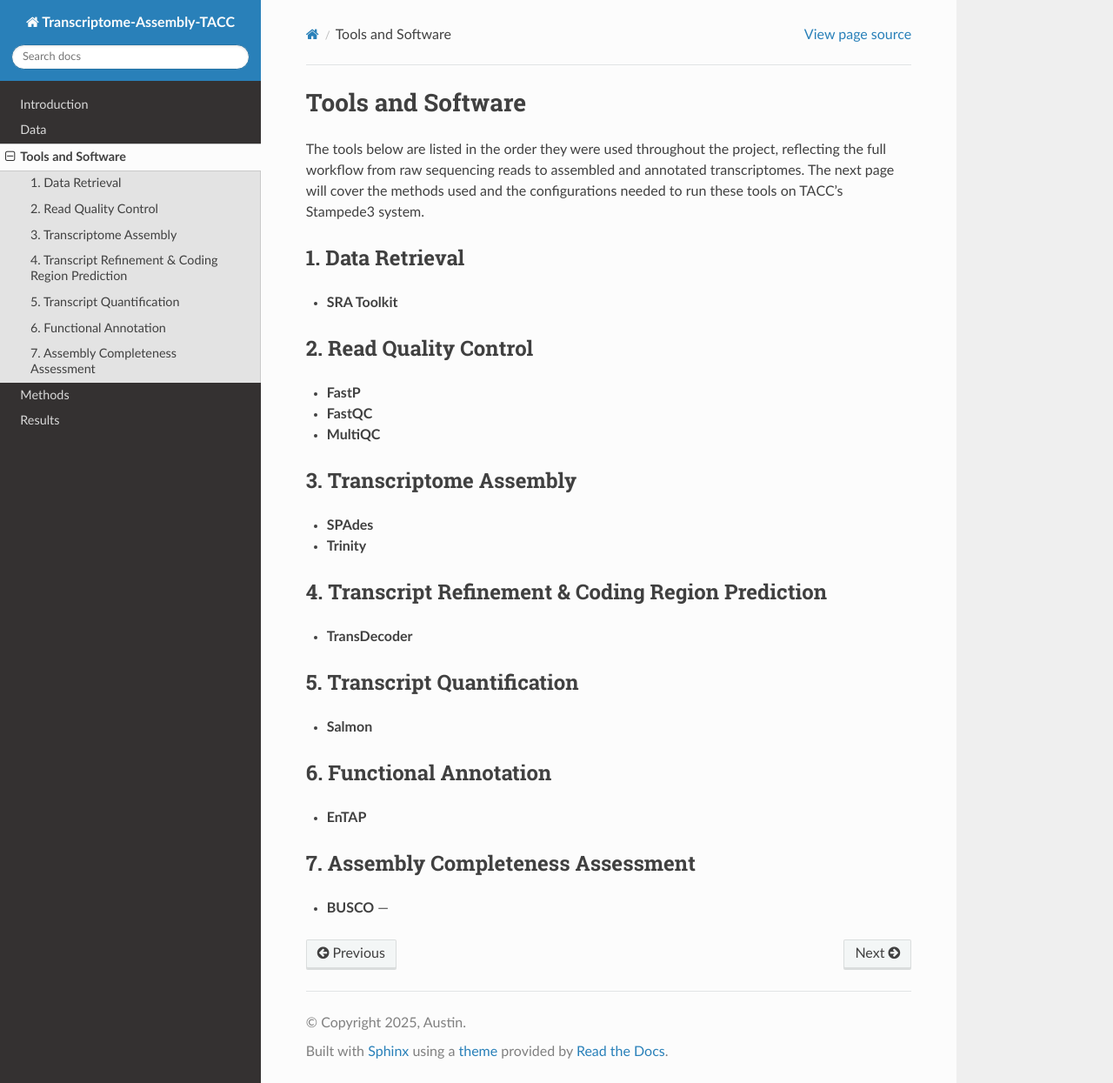
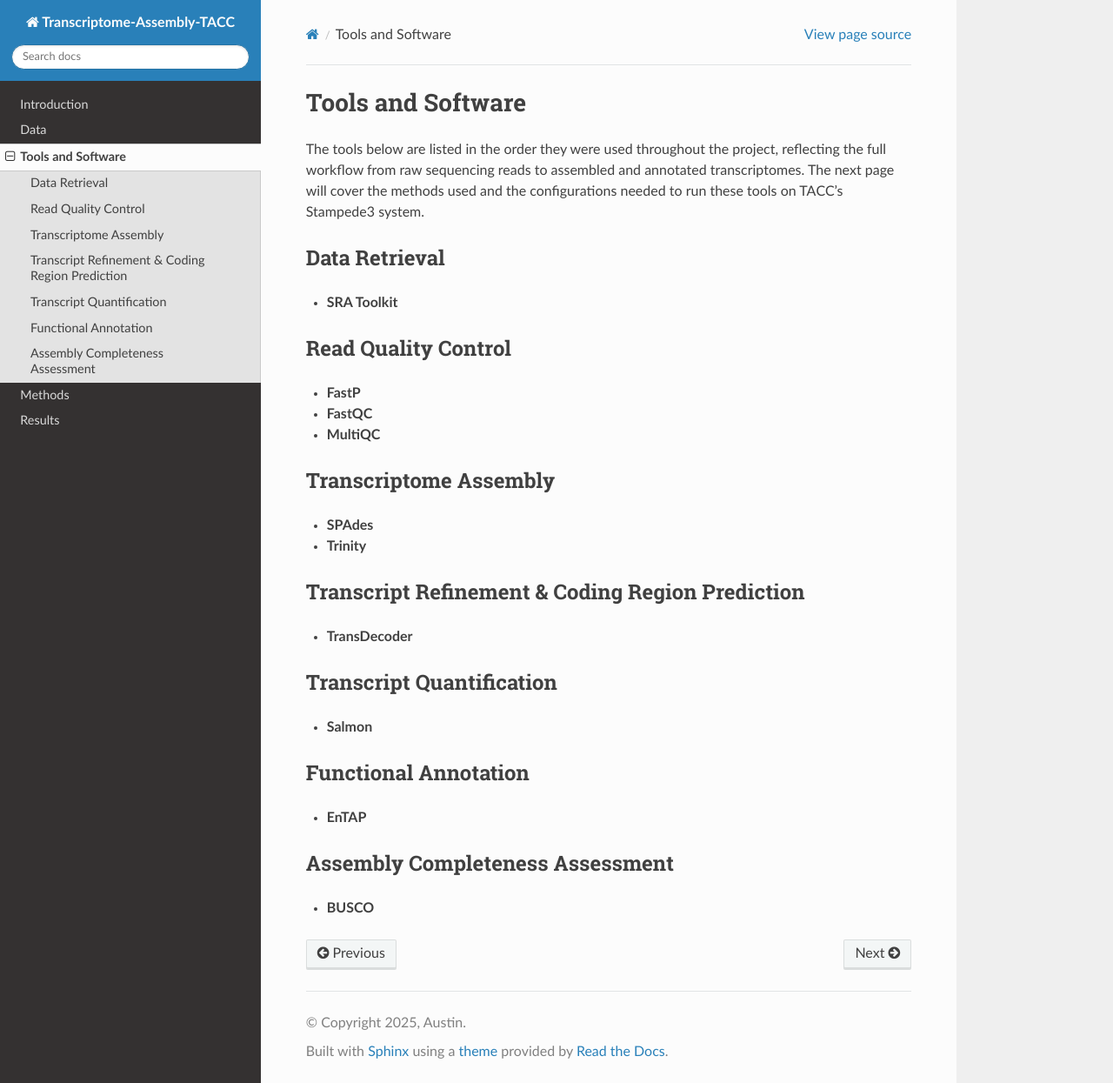
Before and after one commit to AriannaM-A/Transcriptome-Assembly-TACC, a Sphinx documentation site: the page built from docs/source/tools.md, in a window 1280 px wide and 1245 px high. Shown: the whole window at 87% size. Built offline with Sphinx 7.4.7 and the Read the Docs theme 3.1.0, drawn with Linux system fonts in a browser that asks for light colours; pages that are not in the unit, such as notebooks, are missing from menus.

Commit message:
Update headings for tools documentation

```diff
--- a/docs/source/tools.md
+++ b/docs/source/tools.md
@@ -2,26 +2,26 @@
 
 The tools below are listed in the order they were used throughout the project, reflecting the full workflow from raw sequencing reads to assembled and annotated transcriptomes. The next page will cover the methods used and the configurations needed to run these tools on TACC's Stampede3 system.
 
-### 1. Data Retrieval
+#### Data Retrieval
 - **SRA Toolkit**
 
-### 2. Read Quality Control
+#### Read Quality Control
 - **FastP**
 - **FastQC**
 - **MultiQC**
 
-### 3. Transcriptome Assembly
+#### Transcriptome Assembly
 - **SPAdes**
 - **Trinity**
 
-### 4. Transcript Refinement & Coding Region Prediction
+#### Transcript Refinement & Coding Region Prediction
 - **TransDecoder**
 
-### 5. Transcript Quantification
+#### Transcript Quantification
 - **Salmon**
 
-### 6. Functional Annotation
+#### Functional Annotation
 - **EnTAP**
 
-### 7. Assembly Completeness Assessment
-- **BUSCO** —
+#### Assembly Completeness Assessment
+- **BUSCO**
```
